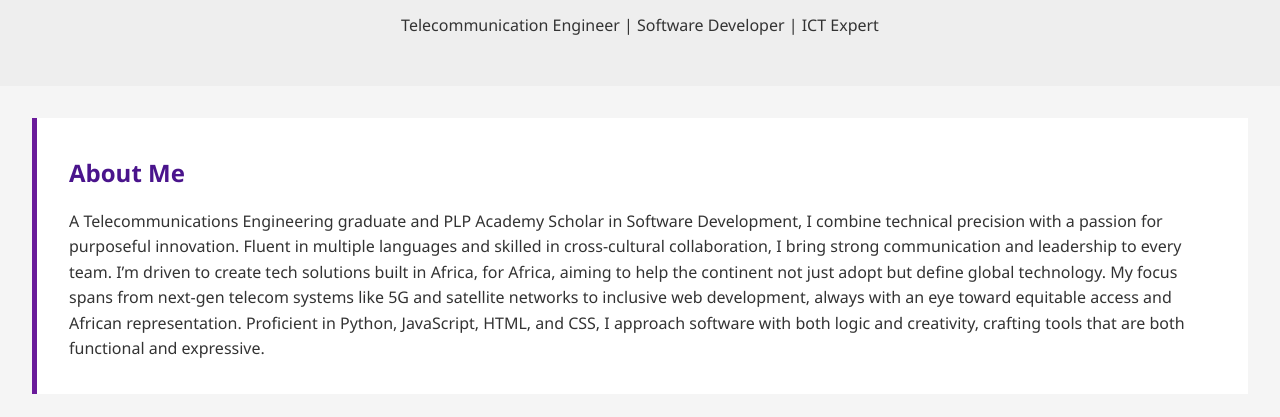
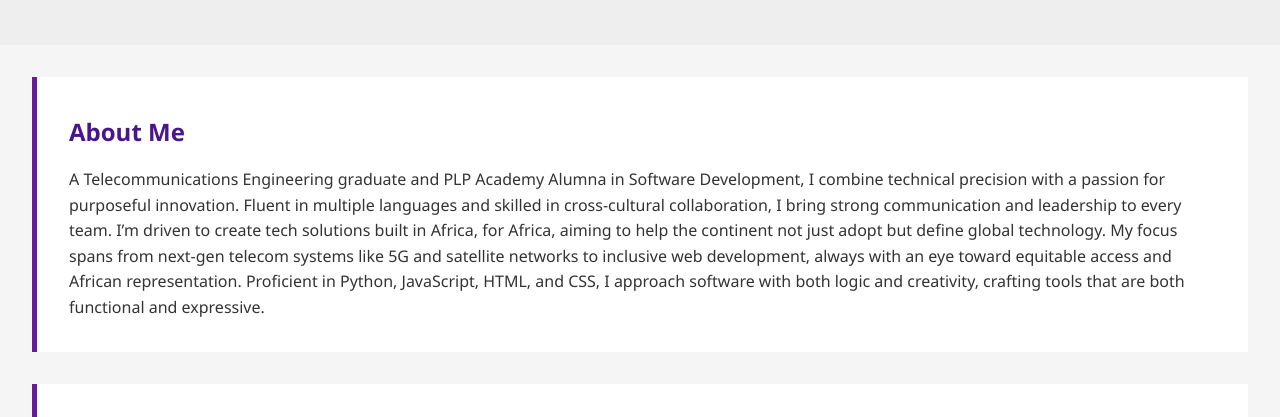
Before and after one commit to Julai02/Julai_Portfolio, a website: page index.html in a window 1280 px wide. Shown: the part 338-755 px from the top of the page. Drawn offline with Linux system fonts and the light colour scheme.

Commit message:
2026 updates

```diff
--- a/index.html
+++ b/index.html
@@ -22,13 +22,13 @@
   <header class="fade-in">
     <img src="holliness-pic.jpg" alt="Holliness profile photo" class="profile-pic">
     <h1>Holliness Julai Mwawasi </h1>
-    <p>Telecommunication Engineer | Software Developer | ICT Expert</p>
+    <p></p>
   </header>
 
   <section id="about" class="section fade-in">
     <h2>About Me</h2>
     <p>
-      A Telecommunications Engineering graduate and PLP Academy Scholar in Software Development, I combine technical precision with a passion for purposeful innovation. Fluent in multiple languages and skilled in cross-cultural collaboration, I bring strong communication and leadership to every team. I’m driven to create tech solutions built in Africa, for Africa, aiming to help the continent not just adopt but define global technology.
+      A Telecommunications Engineering graduate and PLP Academy Alumna in Software Development, I combine technical precision with a passion for purposeful innovation. Fluent in multiple languages and skilled in cross-cultural collaboration, I bring strong communication and leadership to every team. I’m driven to create tech solutions built in Africa, for Africa, aiming to help the continent not just adopt but define global technology.
 
         My focus spans from next-gen telecom systems like 5G and satellite networks to inclusive web development, always with an eye toward equitable access and African representation. Proficient in Python, JavaScript, HTML, and CSS, I approach software with both logic and creativity, crafting tools that are both functional and expressive.
     </p>
```
